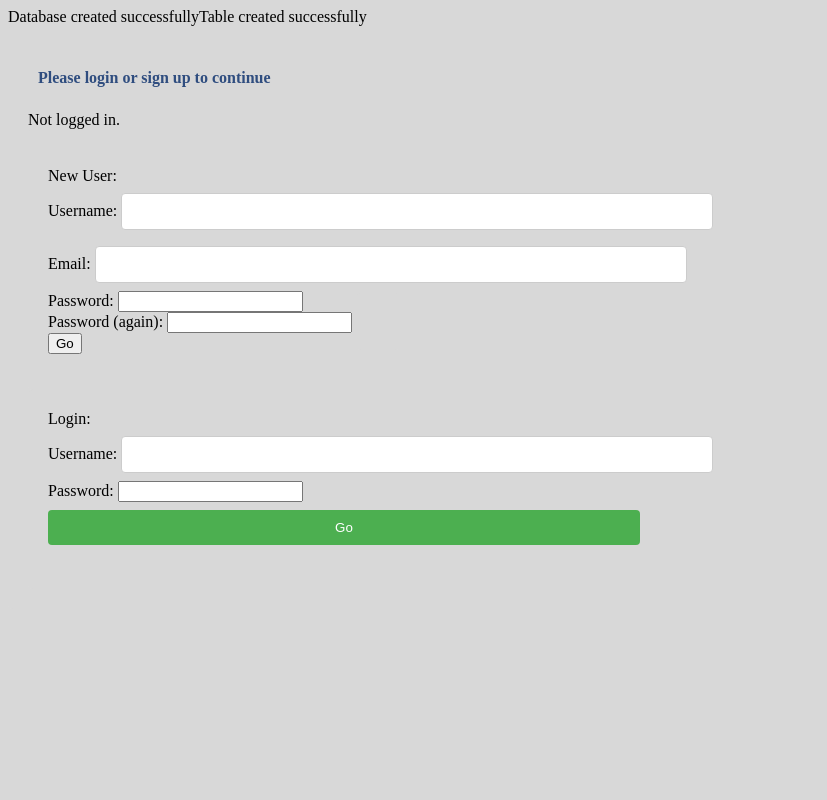
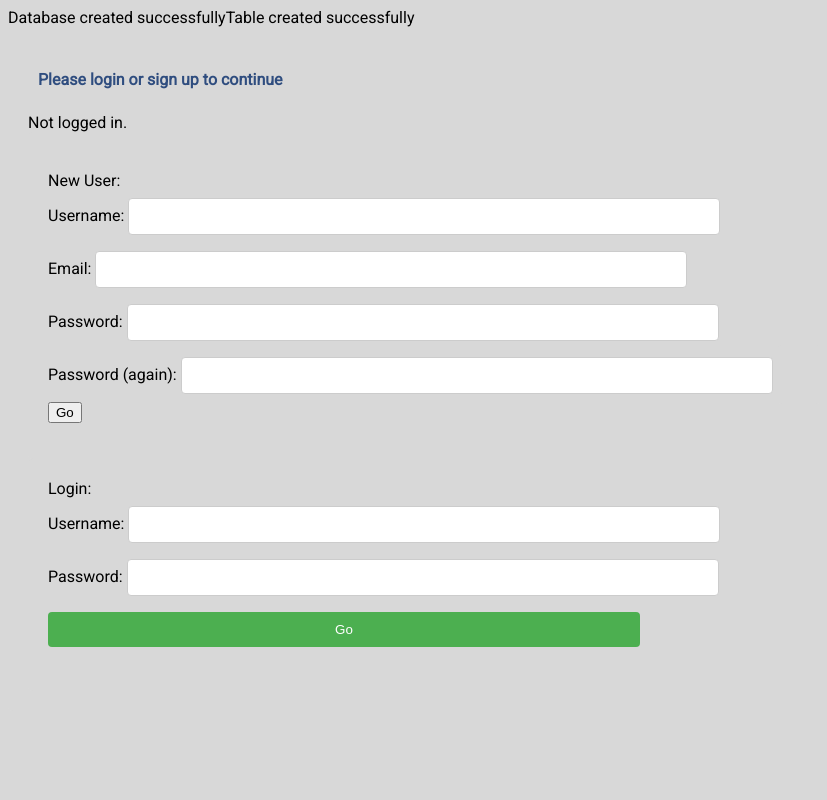
Before and after one commit to skw13a/drawSomething, a PHP site: page / in a window 1280 px wide. Shown: the whole page, without its empty margins (0-827 px from the left). Run offline with PHP 8.4, Linux system fonts and the light colour scheme; some libraries are stand-ins or nearby versions.

Commit message:
Add files via upload

```diff
--- a/ds/css/login_style.css
+++ b/ds/css/login_style.css
@@ -1,9 +1,9 @@
 body{
 	background-color:#d8d8d8;
-    font-family: 'Volkhov',serif;}
+    font-family: 'Roboto',sans-serif;}
 
 h1{
-	font-family: 'Volkhov', serif;
+	font-family: 'Roboto', sans-serif;
 	font-style:'Bold';
 	font-size:48pt;
 	vertical-align:'middle';
@@ -11,7 +11,7 @@ h1{
 	padding:20px;}
 
 h2{
-	font-family: 'Volkhov', serif;
+	font-family: 'Roboto', sans-serif;
 	font-style:'Italic';
 	font-size: 12pt;
 	color:#2f4d7f;
@@ -37,6 +37,16 @@ input[type=submit] {
     border-radius: 4px;
     cursor: pointer;}
 
+input[type=password] {
+    width: 50%;
+    padding: 10px 15px;
+    margin: 8px 0;
+    display: inline-block;
+    border: 1px solid #ccc;
+    border-radius: 4px;
+    box-sizing: border-box;}
+
+
 input[type=submit]:hover {
     background-color: #45a049;}
 
--- a/ds/css/style.css
+++ b/ds/css/style.css
@@ -9,9 +9,9 @@ body{
 }
 
 #canvasDiv{
-	margin: auto;
     width: 60%;
-    padding: 10px;
+    padding: 20px;
+    align: 'center';
 }
 
 h1{
--- a/ds/index.php
+++ b/ds/index.php
@@ -113,7 +113,7 @@ else if($action=='login')   // it checks whether the user clicked login button o
 
 			echo "<h2>User $name logged in!";
 			$loggedin=true;
-			header('Location:canvas.html');
+			header('Location:draw.php');
 		}
 		else{
 	  		echo "<h2>Invalid UserName or Password</h2";
@@ -130,8 +130,8 @@ else if($action=='login')   // it checks whether the user clicked login button o
 	<head>
 		<title>Welcome</title>
 		<script src="http://code.jquery.com/jquery-3.1.1.min.js"></script>
-		<link href='login_style.css' type='text/css' rel='stylesheet' />
-
+		<link href='css/login_style.css' type='text/css' rel='stylesheet' />
+		<link href="https://fonts.googleapis.com/css?family=Roboto" rel="stylesheet">
 		<script>
 
 			function validate()
```
Also changed, not shown: ds/draw.php (+11 -4 lines), ds/logout.php (added, +12 -0 lines).
